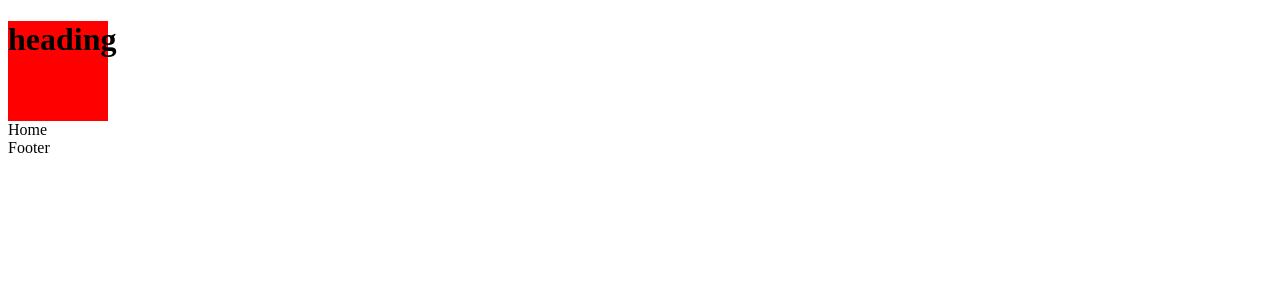
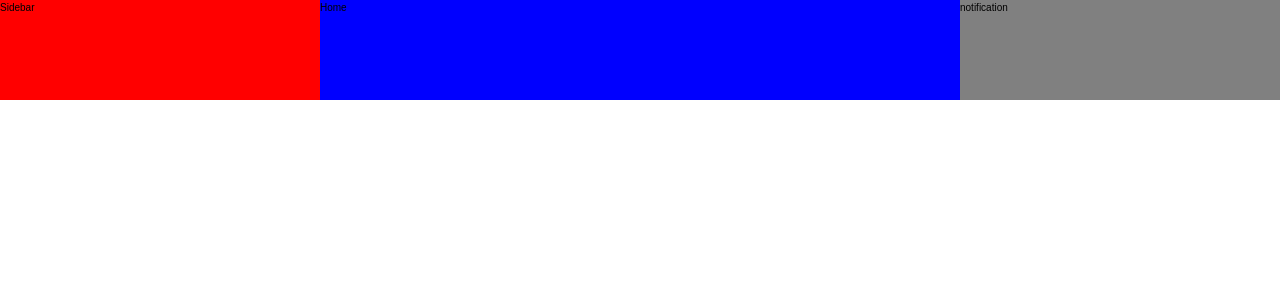
Before and after one commit to Vo-Huy-Khoa/chat-app-mern, a React (Create React App) app in the folder frontend/: page / in a window 1280 px wide. Shown: the top 300 px of the page. Built offline with nearby package versions, Linux system fonts and the light colour scheme.

Commit message:
create global style

```diff
--- /dev/null
+++ b/frontend/src/components/GlobalStyle/GlobalStyle.scss
@@ -0,0 +1,21 @@
+* {
+    box-sizing: border-box;
+    margin: 0;
+    padding: 0;
+}
+
+html {
+    font-size: 62.5%;
+}
+
+body {
+    font-family: 'IBM Plex Sans', sans-serif;
+    font-size: 1.6 rem;
+    line-height: 1.5;
+    text-rendering: optimizeSpeed;
+}
+
+button {
+    border: none;
+    outline: none;
+}
--- /dev/null
+++ b/frontend/src/components/GlobalStyle/index.tsx
@@ -0,0 +1,10 @@
+import './GlobalStyle.scss';
+import React from 'react';
+type Props = {
+  children: JSX.Element;
+};
+const GlobalStyle: React.FC<Props> = ({ children }): JSX.Element => {
+  return <React.Fragment>{children}</React.Fragment>;
+};
+
+export default GlobalStyle;
--- a/frontend/src/components/common/DefaultLayout/DefaultLayout.module.scss
+++ b/frontend/src/components/common/DefaultLayout/DefaultLayout.module.scss
@@ -0,0 +1,26 @@
+.container{
+    width: 100%;
+    height: 500px;
+    display: flex;
+}
+
+.sidebar{
+    width: 25%;
+    height: 100px;
+    background-color: red;
+}
+
+.content{
+    width: 50%;
+    height: 100px;
+    background-color: blue;
+
+}
+
+.notification{
+    width: 25%;
+    height: 100px;
+    background-color: gray;
+
+
+}
--- a/frontend/src/components/common/DefaultLayout/index.tsx
+++ b/frontend/src/components/common/DefaultLayout/index.tsx
@@ -1,17 +1,24 @@
 import classNames from "classnames/bind";
-import Header from "../layouts/header";
-import Footer from "../layouts/footer";
-import styles from './DefaultLayout.module.scss'
+import styles from "./DefaultLayout.module.scss";
+import Sidebar from "../layouts/sidebar";
+import Notification from "../layouts/notification";
+
 const cx = classNames.bind(styles);
+
 type Props = {
   children: JSX.Element;
 };
+
 const DefaultLayout: React.FC<Props> = ({ children }): JSX.Element => {
   return (
     <div className={cx("container")}>
-      <Header />
+      <div className={cx('sidebar')}>
+        <Sidebar />
+      </div>
       <div className={cx("content")}>{children}</div>
-      <Footer />
+      <div className={cx('notification')}>
+        <Notification />
+      </div>
     </div>
   );
 };
--- /dev/null
+++ b/frontend/src/components/common/layouts/notification/index.tsx
@@ -0,0 +1,16 @@
+import styles from './notification.module.scss';
+import classNames from 'classnames/bind';
+
+
+const cx = classNames.bind(styles);
+
+
+const Notification = () =>{
+    return(
+        <div className={cx('container')}>
+            notification
+        </div>
+    )
+}
+
+export default Notification;
--- a/frontend/src/components/common/layouts/footer/index.tsx
+++ b/frontend/src/components/common/layouts/sidebar/index.tsx
@@ -1,15 +1,15 @@
-import styles from './footer.module.scss';
+import styles from './sidebar.module.scss';
 import classNames from 'classnames/bind';
 
 const cx = classNames.bind(styles);
 
 
-const Footer = ()=>{
+const Sidebar = ()=>{
     return(
         <div className="container">
-            Footer
+            Sidebar
         </div>
     )
 }
 
-export default Footer;
+export default Sidebar;
--- a/frontend/src/index.tsx
+++ b/frontend/src/index.tsx
@@ -1,18 +1,15 @@
-import React from 'react';
-import ReactDOM from 'react-dom/client';
-import App from './App';
-import reportWebVitals from './reportWebVitals';
+import React from "react";
+import ReactDOM from "react-dom/client";
+import App from "./App";
+import GlobalStyle from "./components/GlobalStyle";
 
 const root = ReactDOM.createRoot(
-  document.getElementById('root') as HTMLElement
+  document.getElementById("root") as HTMLElement
 );
 root.render(
   <React.StrictMode>
-    <App />
+    <GlobalStyle>
+      <App />
+    </GlobalStyle>
   </React.StrictMode>
 );
-
-// If you want to start measuring performance in your app, pass a function
-// to log results (for example: reportWebVitals(console.log))
-// or send to an analytics endpoint. Learn more: https://bit.ly/CRA-vitals
-reportWebVitals();
```
Also changed, not shown: frontend/src/components/common/Item/index.tsx (added, +15 -0 lines), frontend/src/components/common/Item/item.module.scss (added), frontend/src/components/common/layouts/notification/notification.module.scss (added), frontend/src/components/common/layouts/sidebar/sidebar.module.scss (added).
